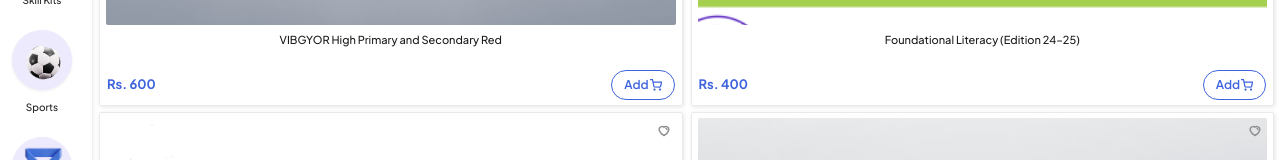
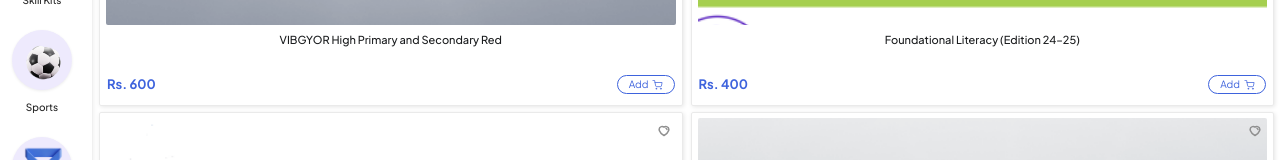
Before and after one commit to shreeram-kaudare-tc/student-kare, an Angular app in the folder student-kare-fe/: page /plp in a window 1280 px wide. Shown: the part 571-731 px from the top of the page. Built offline with nearby package versions, Linux system fonts and the light colour scheme.

Commit message:
fix add to cart button

```diff
--- a/student-kare-fe/src/app/components/plp-product-card/plp-product-card.html
+++ b/student-kare-fe/src/app/components/plp-product-card/plp-product-card.html
@@ -42,10 +42,10 @@
       <!-- Style for PLP screen -->
       @else {
       <button (click)="onAdd($event)"
-        class="rounded-[99px] border border-[#3E63DD] text-[#3E63DD] font-semibold flex items-center justify-center gap-[1px] cursor-pointer active:scale-95 transition-all whitespace-nowrap bg-white"
-        style="height: clamp(24px, 6.5vw, 30px); padding: 0 clamp(4px, 2vw, 12px); font-size: clamp(9px, 2.4vw, 12px);">
-        Add
-        <svg width="12" height="12" viewBox="0 0 24 24" fill="none" stroke="currentColor" stroke-width="2.5" stroke-linecap="round" stroke-linejoin="round">
+        class="rounded-[99px] border border-[#3E63DD] text-[#3E63DD] font-bold flex items-center justify-center cursor-pointer active:scale-95 transition-all whitespace-nowrap bg-white"
+        style="width: 58px; height: 19px; gap: 3px;">
+        <span style="font-size: 10px; width: 21px; height: 11px; line-height: 11px; font-weight: 400; display: inline-block; text-align: center;">Add</span>
+        <svg width="11" height="10" viewBox="0 0 24 24" fill="none" stroke="currentColor" stroke-width="1.8" stroke-linecap="round" stroke-linejoin="round">
           <circle cx="9" cy="21" r="1"></circle>
           <circle cx="20" cy="21" r="1"></circle>
           <path d="M1 1h4l2.68 13.39a2 2 0 002 1.61h9.72a2 2 0 002-1.61L23 6H6"></path>
```
